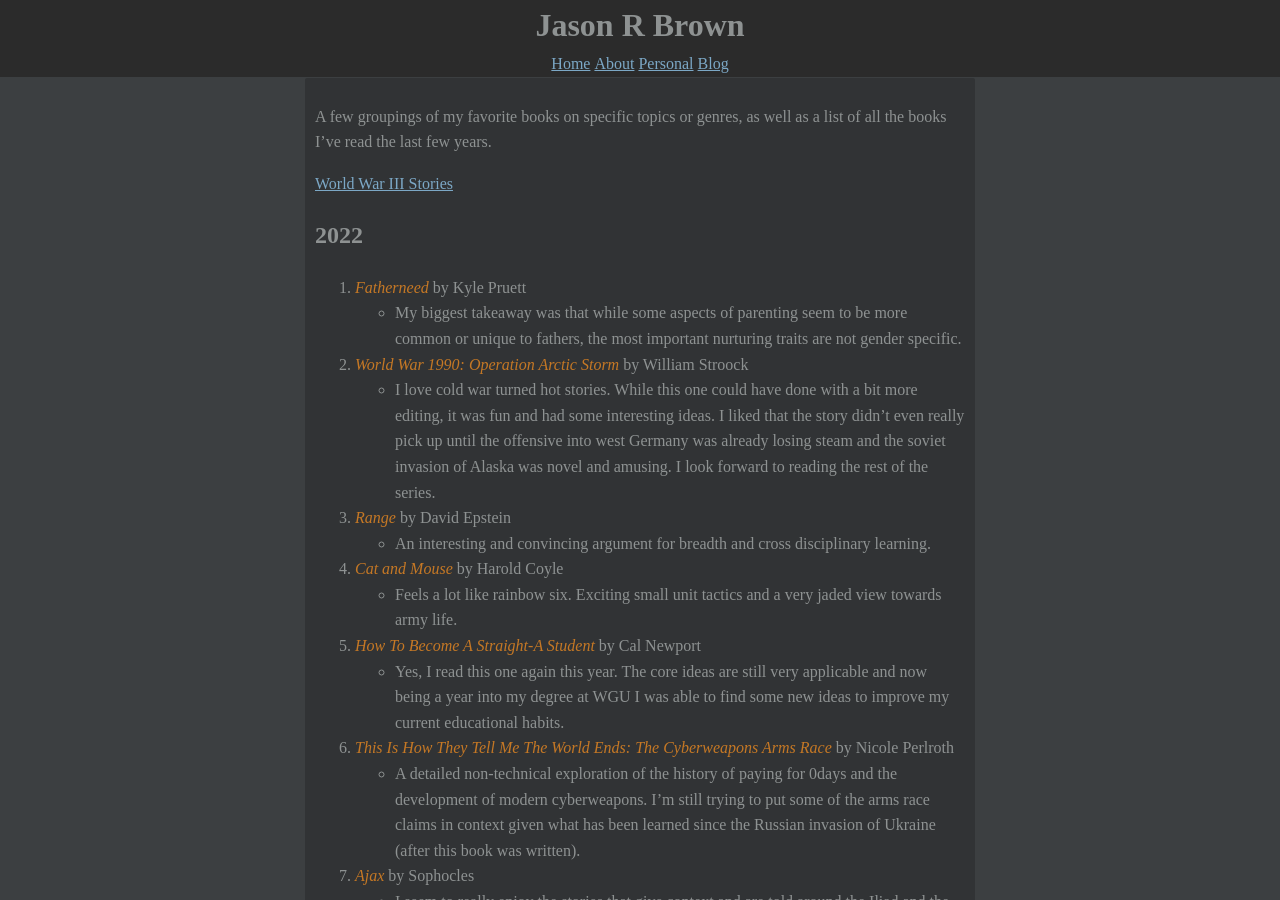
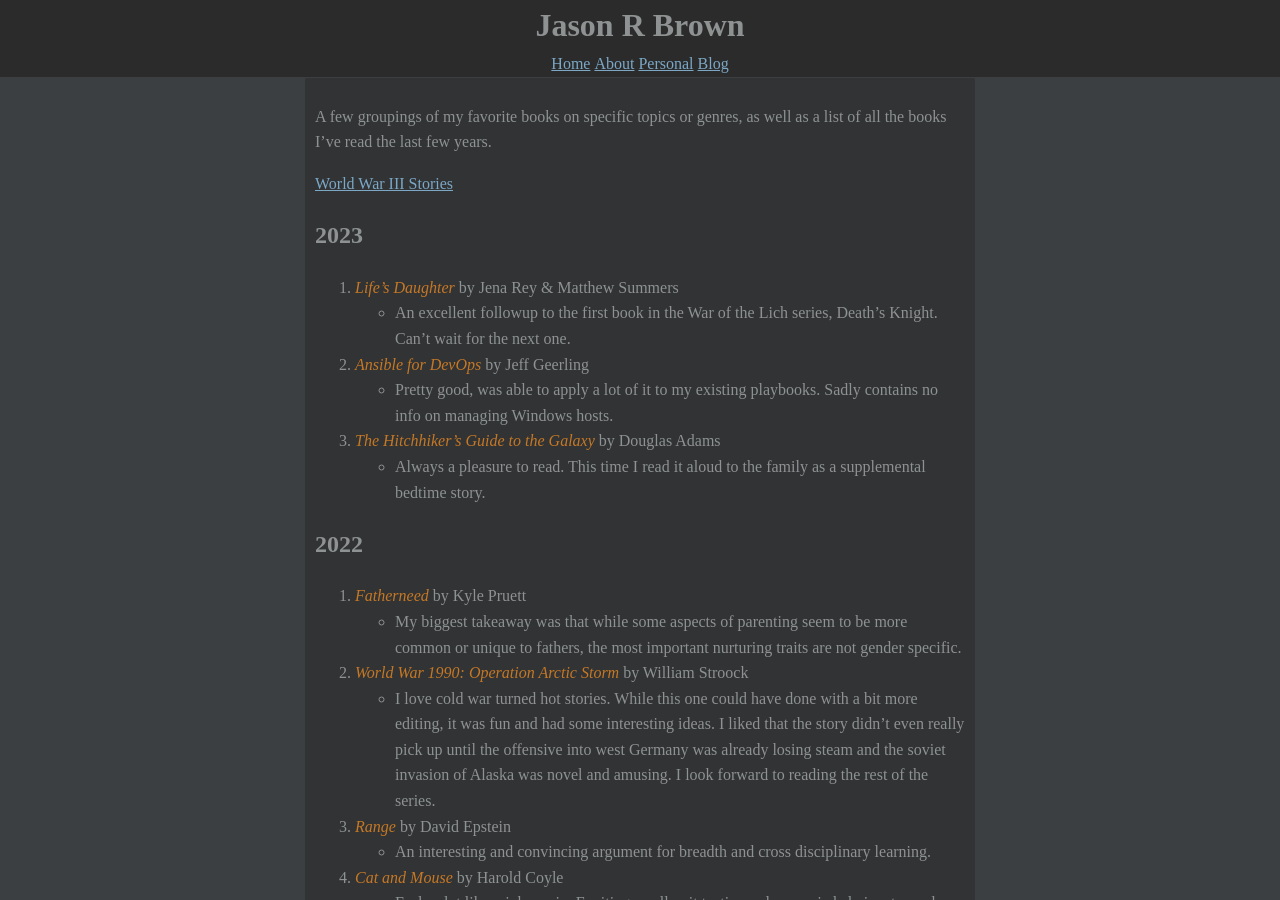
Before and after one commit to noUsernamesLef7/noUsernamesLef7.github.io, a Jekyll site: the page built from personal/books/index.md, in a window 1280 px wide and 900 px high. Built offline with Jekyll 4.4.1, drawn with Linux system fonts in a browser that asks for light colours; some of the changed text lies outside the part shown.

Commit message:
Update reading list

```diff
--- a/personal/books/index.md
+++ b/personal/books/index.md
@@ -1,12 +1,20 @@
 ---
 layout: default
-date: 2022-08-14
+date: 2023-02-26
 author: Jason Brown
 title: Books
 ---
 A few groupings of my favorite books on specific topics or genres, as well as a list of all the books I've read the last few years.
 
 [World War III Stories](./ww3)
+
+## 2023
+1. *Life's Daughter* by Jena Rey & Matthew Summers
+    * An excellent followup to the first book in the War of the Lich series, Death's Knight. Can't wait for the next one.
+2. *Ansible for DevOps* by Jeff Geerling
+    * Pretty good, was able to apply a lot of it to my existing playbooks. Sadly contains no info on managing Windows hosts.
+3. *The Hitchhiker's Guide to the Galaxy* by Douglas Adams
+    * Always a pleasure to read. This time I read it aloud to the family as a supplemental bedtime story.
 
 ## 2022
 1. *Fatherneed* by Kyle Pruett
```
